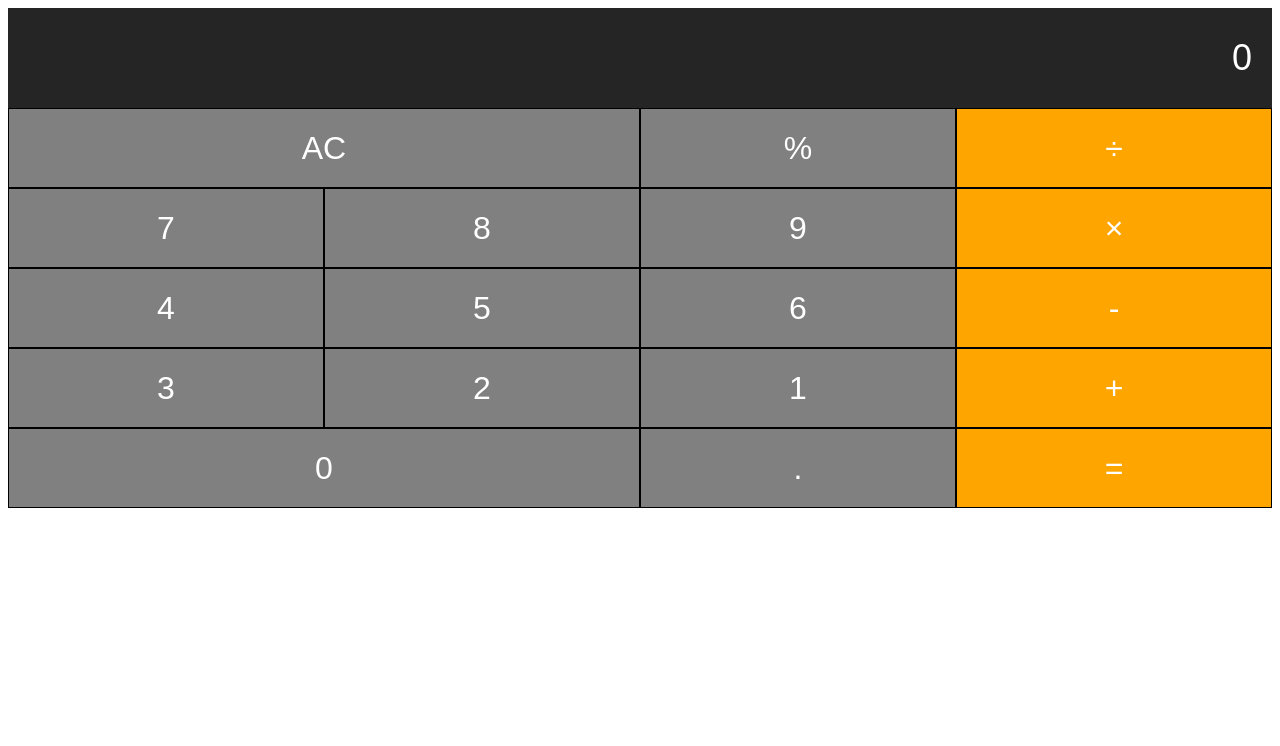
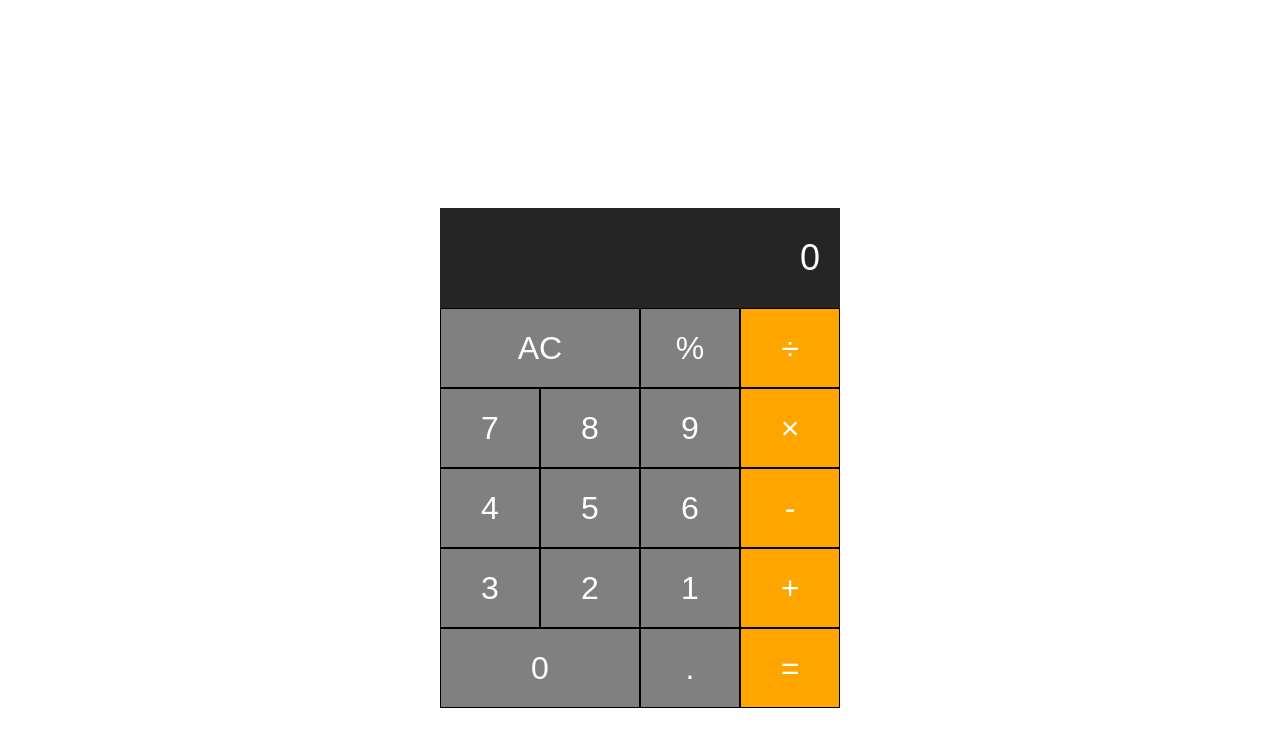
Before and after one commit to fahrans/Calculator, a plain HTML site: page index.html in a window 1280 px wide. Drawn offline with Linux system fonts and the light colour scheme.

Commit message:
Update index.html

```diff
--- a/index.html
+++ b/index.html
@@ -6,7 +6,7 @@
         <link rel="stylesheet" href="stylesheet.css">
     </head>
     <body>
-        <div class="Calculator">
+        <div class="calculator">
             <input type="text" class="calculator-screen" value="0" disabled/>
                 <div class="calculator-keys">
                   <div class="row">
```
